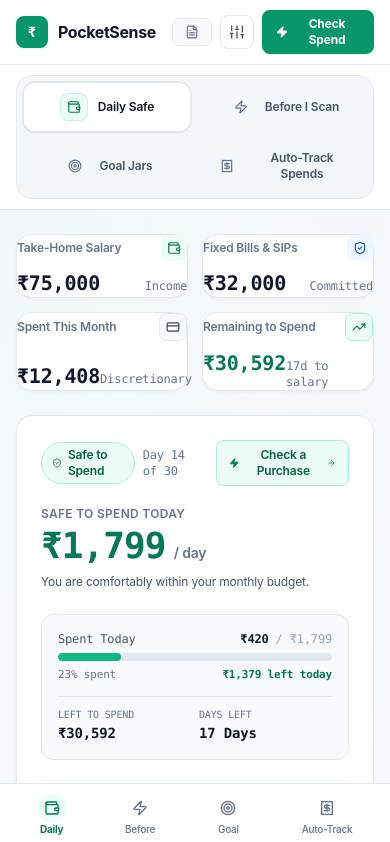
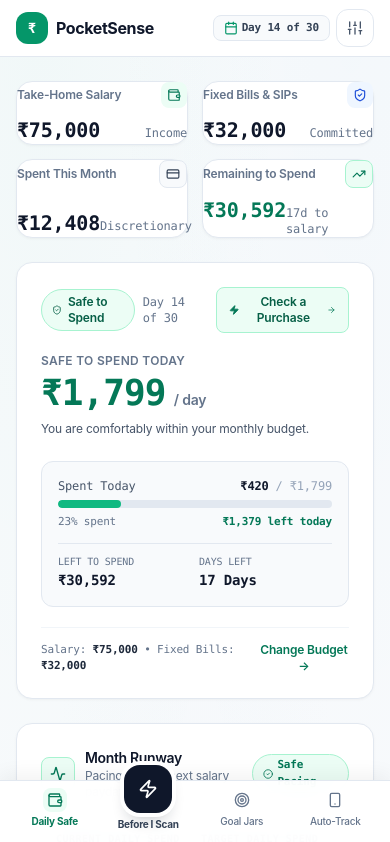
Before and after one commit to GowthamB-09/PocketSense-AI-Arthaton, a Next.js app: page / in a window 390 px wide. Shown: the top 842 px of the page. Built offline with nearby package versions, Linux system fonts and the light colour scheme.

Commit message:
feat: optimize mobile phone hand ergonomics with CRED/PhonePe elevated thumb nav, native bottom sheets, and touch targets

```diff
--- a/src/app/globals.css
+++ b/src/app/globals.css
@@ -70,3 +70,19 @@ body {
   font-family: var(--font-mono);
   font-feature-settings: "tnum" on, "zero" on;
 }
+
+/* Phone Hand-Friendly Thumb Utilities */
+.pb-safe {
+  padding-bottom: max(0.75rem, env(safe-area-inset-bottom, 0.75rem));
+}
+.no-scrollbar::-webkit-scrollbar {
+  display: none;
+}
+.no-scrollbar {
+  -ms-overflow-style: none;
+  scrollbar-width: none;
+}
+/* Touch-action optimization to eliminate 300ms tap delay */
+button, a, input, select, textarea {
+  touch-action: manipulation;
+}
--- a/src/components/BeforeIScanModal.tsx
+++ b/src/components/BeforeIScanModal.tsx
@@ -98,22 +98,18 @@ export const BeforeIScanModal: React.FC<BeforeIScanModalProps> = ({
       const merchant = response.headers.get("x-pocketsense-merchant") || "This purchase";
       const source = response.headers.get("x-pocketsense-source") || "AI Engine";
 
-      setVerdictData({
-        verdict,
-        amount,
-        merchant,
-        source,
-      });
+      setVerdictData({ verdict, amount, merchant, source });
 
-      const reader = response.body?.getReader();
+      if (response.body) {
+        const reader = response.body.getReader();
         const decoder = new TextDecoder();
+        let done = false;
+        let accumulated = "";
 
-      if (reader) {
-        let accumulated = "";
-        while (true) {
-          const { done, value } = await reader.read();
-          if (done) break;
-
+        while (!done) {
+          const { value, done: doneReading } = await reader.read();
+          done = doneReading;
+          if (value) {
             const chunk = decoder.decode(value, { stream: true });
             const lines = chunk.split("\n");
             for (const line of lines) {
@@ -129,6 +125,7 @@ export const BeforeIScanModal: React.FC<BeforeIScanModalProps> = ({
               } else if (line.trim() && !line.startsWith("d:") && !line.startsWith("e:")) {
                 accumulated += line;
                 setStreamedText(accumulated);
+              }
             }
           }
         }
@@ -171,34 +168,38 @@ export const BeforeIScanModal: React.FC<BeforeIScanModalProps> = ({
   if (!isOpen) return null;
 
   return (
-    <div className="fixed inset-0 z-50 flex items-center justify-center p-4 bg-black/40 backdrop-blur-sm animate-fade-in">
-      <div className="relative w-full max-w-xl bg-white border border-slate-200 rounded-2xl shadow-2xl overflow-hidden flex flex-col max-h-[85vh]">
+    <div className="fixed inset-0 z-50 flex items-end sm:items-center justify-center sm:p-4 bg-black/50 backdrop-blur-sm animate-fade-in">
+      <div className="relative w-full max-w-xl bg-white border-t sm:border border-slate-200 rounded-t-3xl sm:rounded-2xl shadow-2xl overflow-hidden flex flex-col max-h-[92vh] sm:max-h-[85vh]">
+        {/* Mobile Grab Handle */}
+        <div className="w-12 h-1.5 bg-slate-300 rounded-full mx-auto my-2.5 sm:hidden shrink-0" />
+
         {/* Header */}
-        <div className="flex items-center justify-between px-6 py-4 border-b border-slate-200 bg-slate-50/70">
+        <div className="flex items-center justify-between px-5 sm:px-6 py-3.5 border-b border-slate-200 bg-slate-50/70">
           <div className="flex items-center gap-2.5">
             <div className="p-1.5 rounded-lg bg-emerald-50 text-emerald-700">
               <Zap className="w-4 h-4 fill-emerald-700" />
             </div>
             <div>
-              <h3 className="text-sm font-bold text-slate-900 tracking-tight">Pre-Transaction Interceptor</h3>
-              <p className="text-[11px] text-slate-500">Evaluate impulse purchases against your real-time discretionary runway</p>
+              <h3 className="text-sm font-bold text-slate-900 tracking-tight">Before I Scan AI Guard</h3>
+              <p className="text-[11px] text-slate-500">Evaluate impulse buys before paying</p>
             </div>
           </div>
           <button
             onClick={onClose}
-            className="p-1.5 text-slate-400 hover:text-slate-700 rounded-lg hover:bg-slate-100 transition-colors"
+            className="p-2 text-slate-400 hover:text-slate-700 rounded-xl hover:bg-slate-100 transition-colors min-h-[40px] min-w-[40px] flex items-center justify-center"
+            aria-label="Close"
           >
             <X className="w-4 h-4" />
           </button>
         </div>
 
         {/* Content */}
-        <div className="p-6 overflow-y-auto space-y-4">
+        <div className="p-5 sm:p-6 overflow-y-auto space-y-4 pb-safe">
           {/* Status strip */}
-          <div className="flex items-center justify-between px-3.5 py-2 rounded-xl bg-slate-50 border border-slate-200 text-xs font-mono text-slate-600">
-            <span>Safe Pacing: <strong className="text-emerald-700">{formatINR(analysis.dailySafeToSpend)}/day</strong></span>
+          <div className="flex items-center justify-between px-3.5 py-2.5 rounded-xl bg-slate-50 border border-slate-200 text-xs font-mono text-slate-600">
+            <span>Safe: <strong className="text-emerald-700">{formatINR(analysis.dailySafeToSpend)}/day</strong></span>
             <span>Runway: {analysis.daysRemaining}d</span>
-            <span>Target Vault: <strong className="text-slate-900">{profile.goals[0]?.title}</strong></span>
+            <span>Target: <strong className="text-slate-900">{profile.goals[0]?.title}</strong></span>
           </div>
 
           {/* Form */}
@@ -214,8 +215,8 @@ export const BeforeIScanModal: React.FC<BeforeIScanModalProps> = ({
               type="text"
               value={prompt}
               onChange={(e) => setPrompt(e.target.value)}
-              placeholder="e.g. Should I spend ₹3,500 on dinner tonight?"
-              className="w-full pl-4 pr-24 py-3 text-xs bg-slate-50 border border-slate-200 rounded-xl text-slate-900 placeholder-slate-400 focus:outline-none focus:bg-white focus:border-emerald-500 transition-colors"
+              placeholder="e.g. Can I spend ₹3,500 on dinner tonight?"
+              className="w-full pl-3.5 pr-24 py-3.5 text-xs bg-slate-50 border border-slate-200 rounded-xl text-slate-900 placeholder-slate-400 focus:outline-none focus:bg-white focus:border-emerald-500 transition-colors"
             />
             <button
               type="submit"
@@ -243,7 +244,7 @@ export const BeforeIScanModal: React.FC<BeforeIScanModalProps> = ({
                   setPrompt(suggestion);
                   handleSubmit(suggestion);
                 }}
-                className="text-[11px] px-2.5 py-1 rounded-lg bg-slate-100 hover:bg-slate-200 text-slate-700 transition-colors font-medium"
+                className="text-[11px] px-3 py-2 rounded-xl bg-slate-100 hover:bg-slate-200 text-slate-700 transition-colors font-medium active:scale-95 text-left"
               >
                 {suggestion}
               </button>
@@ -253,7 +254,7 @@ export const BeforeIScanModal: React.FC<BeforeIScanModalProps> = ({
           {/* Verdict Banner */}
           {verdictData && (
             <div
-              className={`rounded-xl border p-4 space-y-3 ${
+              className={`rounded-2xl border p-4 space-y-3 ${
                 verdictData.verdict === "DENIED"
                   ? "bg-rose-50 border-rose-200 text-rose-950"
                   : verdictData.verdict === "CAUTION"
@@ -275,19 +276,19 @@ export const BeforeIScanModal: React.FC<BeforeIScanModalProps> = ({
                 )}
               </div>
 
-              <div className="text-xs text-slate-800 whitespace-pre-line leading-relaxed bg-white p-3.5 rounded-lg border border-slate-200 shadow-sm">
+              <div className="text-xs text-slate-800 whitespace-pre-line leading-relaxed bg-white p-3.5 rounded-xl border border-slate-200 shadow-sm">
                 {streamedText || "Calculating opportunity cost & behavioral impact..."}
               </div>
 
               {verdictData.amount > 0 && verdictData.verdict !== "APPROVED" && (
-                <div className="pt-2 flex items-center justify-between gap-3 border-t border-slate-200/80">
+                <div className="pt-2 flex flex-col sm:flex-row items-stretch sm:items-center justify-between gap-2.5 border-t border-slate-200/80">
                   <span className="text-[11px] text-slate-600 font-medium">
                     Reallocate to {profile.goals[0]?.title || "Reserve"}
                   </span>
                   <button
                     disabled={savedSuccess}
                     onClick={handleSkipAndSave}
-                    className={`px-3.5 py-1.5 rounded-lg text-xs font-bold transition-all shadow-sm ${
+                    className={`px-4 py-2.5 rounded-xl text-xs font-bold transition-all shadow-sm min-h-[44px] flex items-center justify-center ${
                       savedSuccess
                         ? "bg-emerald-100 text-emerald-800 border border-emerald-300"
                         : "bg-emerald-600 text-white hover:bg-emerald-700"
--- a/src/components/Navbar.tsx
+++ b/src/components/Navbar.tsx
@@ -26,7 +26,7 @@ export const Navbar: React.FC<NavbarProps> = ({
   onOpenSmsParser,
   onOpenSettings,
 }) => {
-  const { profile, analysis, loadSyntheticDemo } = useFinancialMemory();
+  const { analysis, loadSyntheticDemo } = useFinancialMemory();
   const [loadedAlert, setLoadedAlert] = useState(false);
 
   const handleLoadDemo = () => {
@@ -42,13 +42,13 @@ export const Navbar: React.FC<NavbarProps> = ({
 
   return (
     <header className="sticky top-0 z-40 w-full border-b border-slate-200 bg-white/95 backdrop-blur-md">
-      <div className="max-w-7xl mx-auto px-4 sm:px-6 lg:px-8 h-16 flex items-center justify-between gap-4">
+      <div className="max-w-7xl mx-auto px-4 sm:px-6 lg:px-8 h-14 sm:h-16 flex items-center justify-between gap-3">
         {/* Brand */}
         <button
           onClick={onOpenDailySafe}
-          className="flex items-center gap-2.5 hover:opacity-80 transition-opacity text-left"
+          className="flex items-center gap-2 hover:opacity-85 transition-opacity text-left active:scale-95"
         >
-          <div className="flex items-center justify-center w-8 h-8 rounded-lg bg-emerald-600 text-white font-bold shadow-sm">
+          <div className="flex items-center justify-center w-8 h-8 rounded-xl bg-emerald-600 text-white font-bold shadow-xs">
             <span className="font-mono text-sm font-black">₹</span>
           </div>
           <span className="font-bold text-base tracking-tight text-slate-900">
@@ -57,14 +57,16 @@ export const Navbar: React.FC<NavbarProps> = ({
         </button>
 
         {/* Right Actions */}
-        <div className="flex items-center gap-2 sm:gap-3">
-          {/* Salary Cycle Indicator */}
-          <div className="hidden sm:flex items-center gap-1.5 px-2.5 py-1.5 rounded-lg text-xs font-mono text-slate-700 bg-slate-50 border border-slate-200 shadow-sm">
-            <Calendar className="w-3.5 h-3.5 text-emerald-600" />
-            <span className="font-semibold">{analysis?.dateLabel || `Day ${analysis?.currentDayOfMonth || 1} of ${analysis?.daysInMonth || 30}`}</span>
+        <div className="flex items-center gap-1.5 sm:gap-2.5">
+          {/* Salary Cycle Indicator (Compact on Mobile) */}
+          <div className="flex items-center gap-1 px-2.5 py-1 rounded-lg text-xs font-mono text-slate-700 bg-slate-50 border border-slate-200 shadow-2xs">
+            <Calendar className="w-3.5 h-3.5 text-emerald-600 shrink-0" />
+            <span className="font-semibold text-[11px] sm:text-xs">
+              {analysis?.dateLabel ? analysis.dateLabel.split("(")[0].trim() : `Day ${analysis?.currentDayOfMonth || 1} of ${analysis?.daysInMonth || 30}`}
+            </span>
           </div>
 
-          {/* Reset Demo Data */}
+          {/* Reset Demo Data (Hidden on mobile) */}
           <button
             onClick={handleLoadDemo}
             className="hidden sm:flex items-center gap-1.5 px-3 py-1.5 rounded-lg text-xs font-medium border border-slate-200 hover:bg-slate-50 text-slate-700 transition-colors"
@@ -82,28 +84,29 @@ export const Navbar: React.FC<NavbarProps> = ({
             )}
           </button>
 
-          {/* Import SMS */}
+          {/* Import / Auto-Track Spends (Desktop only, mobile has bottom bar) */}
           <button
             onClick={onOpenSmsParser}
-            className="flex items-center gap-1.5 px-3 py-1.5 rounded-lg text-xs font-medium bg-slate-50 hover:bg-slate-100 border border-slate-200 text-slate-700 transition-colors"
+            className="hidden md:flex items-center gap-1.5 px-3 py-1.5 rounded-lg text-xs font-medium bg-slate-50 hover:bg-slate-100 border border-slate-200 text-slate-700 transition-colors"
           >
             <FileText className="w-3.5 h-3.5 text-slate-500" />
-            <span className="hidden sm:inline">Auto-Track</span>
+            <span>Auto-Track</span>
           </button>
 
-          {/* Settings */}
+          {/* Settings Button (Touch Friendly) */}
           <button
             onClick={onOpenSettings}
-            className="p-2 rounded-lg text-slate-600 hover:text-slate-900 hover:bg-slate-100 border border-slate-200 transition-colors"
-            title="Settings"
+            className="p-2 sm:p-2.5 rounded-xl text-slate-600 hover:text-slate-900 hover:bg-slate-100 border border-slate-200 transition-colors active:scale-95 min-h-[38px] min-w-[38px] flex items-center justify-center"
+            title="Budget Settings"
+            aria-label="Settings"
           >
             <Sliders className="w-4 h-4" />
           </button>
 
-          {/* Primary Action */}
+          {/* Primary Action (Desktop only; on mobile, it is elevated in the center of the bottom dock) */}
           <button
             onClick={onOpenBeforeIScan}
-            className="flex items-center gap-1.5 px-3.5 py-1.5 rounded-lg text-xs font-bold bg-emerald-600 hover:bg-emerald-700 text-white shadow-sm transition-all"
+            className="hidden sm:flex items-center gap-1.5 px-3.5 py-1.5 rounded-lg text-xs font-bold bg-emerald-600 hover:bg-emerald-700 text-white shadow-xs transition-all active:scale-95"
           >
             <Zap className="w-3.5 h-3.5 fill-white text-white" />
             <span>Check Spend</span>
--- a/src/components/SolutionSpaceSwitcher.tsx
+++ b/src/components/SolutionSpaceSwitcher.tsx
@@ -5,7 +5,7 @@ import {
   Wallet,
   Zap,
   Target,
-  Receipt,
+  Smartphone,
 } from "lucide-react";
 
 export type SolutionSpace = "daily-safe" | "before-i-scan" | "goal-jars" | "passbook";
@@ -47,17 +47,17 @@ export const SolutionSpaceSwitcher: React.FC<SolutionSpaceSwitcherProps> = ({
       id: "passbook" as SolutionSpace,
       label: "Auto-Track Spends",
       subtitle: "No manual tracking",
-      icon: Receipt,
+      icon: Smartphone,
       badge: "Autopilot",
     },
   ];
 
   return (
     <>
-      {/* Desktop & Tablet Top Segmented Bar */}
-      <div className="bg-white/90 backdrop-blur-md border-b border-slate-200 sticky top-16 z-30 transition-all shadow-xs">
+      {/* Desktop & Tablet Top Segmented Bar (Hidden on Mobile Phones) */}
+      <div className="hidden sm:block bg-white/90 backdrop-blur-md border-b border-slate-200 sticky top-16 z-30 transition-all shadow-xs">
         <div className="max-w-7xl mx-auto px-4 sm:px-6 lg:px-8 py-2.5">
-          <div className="grid grid-cols-2 sm:grid-cols-4 gap-2 bg-slate-100/80 p-1.5 rounded-2xl border border-slate-200/80">
+          <div className="grid grid-cols-4 gap-2 bg-slate-100/80 p-1.5 rounded-2xl border border-slate-200/80">
             {spaces.map((space) => {
               const isActive = activeSpace === space.id;
               const Icon = space.icon;
@@ -66,7 +66,7 @@ export const SolutionSpaceSwitcher: React.FC<SolutionSpaceSwitcherProps> = ({
                 <button
                   key={space.id}
                   onClick={() => onSelectSpace(space.id)}
-                  className={`flex items-center justify-center sm:justify-start gap-2.5 px-3.5 py-2.5 rounded-xl text-xs transition-all relative ${
+                  className={`flex items-center justify-start gap-2.5 px-3.5 py-2.5 rounded-xl text-xs transition-all relative ${
                     isActive
                       ? "bg-white text-slate-900 shadow-sm border border-slate-200/90 font-bold ring-1 ring-black/5"
                       : "text-slate-600 hover:text-slate-900 hover:bg-white/50 font-medium"
@@ -82,7 +82,7 @@ export const SolutionSpaceSwitcher: React.FC<SolutionSpaceSwitcherProps> = ({
                     <Icon className="w-3.5 h-3.5" />
                   </div>
 
-                  <div className="text-left hidden sm:block">
+                  <div className="text-left">
                     <span className="block leading-tight tracking-tight">
                       {space.label}
                     </span>
@@ -90,10 +90,6 @@ export const SolutionSpaceSwitcher: React.FC<SolutionSpaceSwitcherProps> = ({
                       {space.subtitle}
                     </span>
                   </div>
-
-                  <span className="sm:hidden font-semibold">
-                    {space.label}
-                  </span>
 
                   {isActive && (
                     <span className="hidden md:inline-block ml-auto text-[9px] font-mono px-1.5 py-0.5 rounded-full bg-emerald-50 text-emerald-700 border border-emerald-200 font-semibold">
@@ -107,37 +103,88 @@ export const SolutionSpaceSwitcher: React.FC<SolutionSpaceSwitcherProps> = ({
         </div>
       </div>
 
-      {/* Mobile Bottom Navigation Bar (PhonePe & CRED Style) */}
-      <nav className="sm:hidden fixed bottom-0 left-0 right-0 z-40 bg-white/95 backdrop-blur-md border-t border-slate-200 px-2 py-1.5 shadow-lg flex items-center justify-around">
-        {spaces.map((space) => {
-          const isActive = activeSpace === space.id;
-          const Icon = space.icon;
-
-          return (
+      {/* Phone Hand-Friendly Bottom Navigation Bar (CRED & PhonePe Thumb Zone) */}
+      <nav className="sm:hidden fixed bottom-0 left-0 right-0 z-40 bg-white/95 backdrop-blur-md border-t border-slate-200 shadow-[0_-4px_20px_rgba(0,0,0,0.06)] px-2 pb-safe pt-1 flex items-center justify-around h-16">
+        {/* Tab 1: Daily Safe */}
         <button
-              key={space.id}
-              onClick={() => onSelectSpace(space.id)}
-              className={`flex flex-col items-center justify-center py-1 px-2.5 rounded-xl text-[10px] transition-all ${
-                isActive
+          onClick={() => onSelectSpace("daily-safe")}
+          className={`flex-1 flex flex-col items-center justify-center py-1 rounded-xl transition-all min-h-[48px] active:scale-95 ${
+            activeSpace === "daily-safe"
               ? "text-emerald-700 font-bold"
               : "text-slate-500 hover:text-slate-800 font-medium"
           }`}
         >
           <div
-                className={`p-1.5 rounded-xl mb-0.5 transition-colors ${
-                  isActive
-                    ? "bg-emerald-50 text-emerald-700"
-                    : "text-slate-500"
+            className={`p-1 rounded-lg transition-colors ${
+              activeSpace === "daily-safe" ? "bg-emerald-50 text-emerald-700" : "text-slate-500"
             }`}
           >
-                <Icon className="w-4 h-4" />
+            <Wallet className="w-4 h-4" />
           </div>
-              <span className="tracking-tight leading-none">
-                {space.id === "passbook" ? "Auto-Track" : space.label.split(" ")[0]}
+          <span className="text-[10px] tracking-tight mt-0.5">Daily Safe</span>
+        </button>
+
+        {/* Tab 2: Elevated Center Thumb Button for "Before I Scan" (PhonePe / CRED style) */}
+        <button
+          onClick={() => onSelectSpace("before-i-scan")}
+          className="flex-1 flex flex-col items-center justify-center -mt-5 group active:scale-90 transition-transform"
+          aria-label="Before I Scan AI Guard"
+        >
+          <div
+            className={`w-12 h-12 rounded-2xl flex items-center justify-center shadow-lg transition-all ring-4 ring-white ${
+              activeSpace === "before-i-scan"
+                ? "bg-emerald-600 text-white shadow-emerald-600/30 ring-emerald-50"
+                : "bg-slate-900 text-white shadow-slate-900/20"
+            }`}
+          >
+            <Zap className={`w-5 h-5 ${activeSpace === "before-i-scan" ? "fill-white" : ""}`} />
+          </div>
+          <span
+            className={`text-[10px] tracking-tight mt-1 font-bold ${
+              activeSpace === "before-i-scan" ? "text-emerald-700" : "text-slate-700"
+            }`}
+          >
+            Before I Scan
           </span>
         </button>
-          );
-        })}
+
+        {/* Tab 3: Goal Jars */}
+        <button
+          onClick={() => onSelectSpace("goal-jars")}
+          className={`flex-1 flex flex-col items-center justify-center py-1 rounded-xl transition-all min-h-[48px] active:scale-95 ${
+            activeSpace === "goal-jars"
+              ? "text-emerald-700 font-bold"
+              : "text-slate-500 hover:text-slate-800 font-medium"
+          }`}
+        >
+          <div
+            className={`p-1 rounded-lg transition-colors ${
+              activeSpace === "goal-jars" ? "bg-emerald-50 text-emerald-700" : "text-slate-500"
+            }`}
+          >
+            <Target className="w-4 h-4" />
+          </div>
+          <span className="text-[10px] tracking-tight mt-0.5">Goal Jars</span>
+        </button>
+
+        {/* Tab 4: Auto-Track */}
+        <button
+          onClick={() => onSelectSpace("passbook")}
+          className={`flex-1 flex flex-col items-center justify-center py-1 rounded-xl transition-all min-h-[48px] active:scale-95 ${
+            activeSpace === "passbook"
+              ? "text-emerald-700 font-bold"
+              : "text-slate-500 hover:text-slate-800 font-medium"
+          }`}
+        >
+          <div
+            className={`p-1 rounded-lg transition-colors ${
+              activeSpace === "passbook" ? "bg-emerald-50 text-emerald-700" : "text-slate-500"
+            }`}
+          >
+            <Smartphone className="w-4 h-4" />
+          </div>
+          <span className="text-[10px] tracking-tight mt-0.5">Auto-Track</span>
+        </button>
       </nav>
     </>
   );
```
Also changed, not shown: src/app/layout.tsx (+10 -1 lines), src/components/PassbookSpace.tsx (+8 -8 lines), src/components/SettingsModal.tsx (+30 -27 lines), src/components/SmsParserDrawer.tsx (+9 -5 lines). Lines whose indentation alone changed are shown as unchanged.
